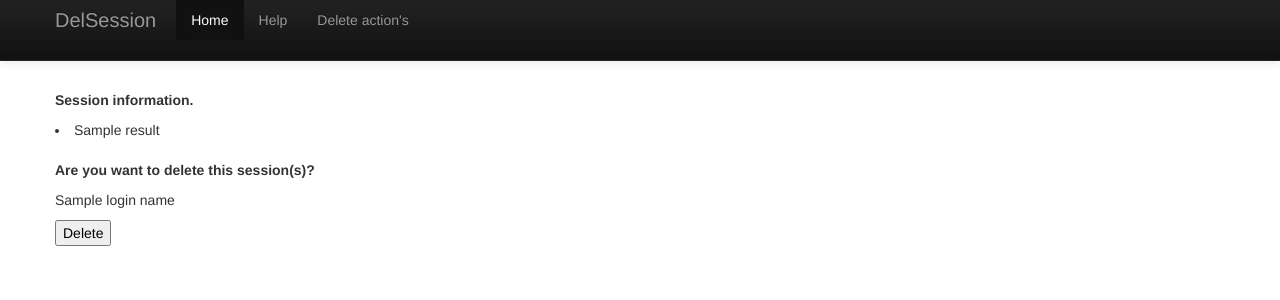
After one commit to cmltaWt0/ssc, a Flask app: template webclient/templates/deleter.html in a window 1280 px wide. The commit adds this page. Shown: the top 300 px of the page. Run offline with Flask 2, Linux system fonts and the light colour scheme; the template is opened without the code that fills it: most values are stand-ins (such as "Sample title", 1, 10 or a date in 2020).

Commit message:
Execution delete session after list session.

```diff
--- /dev/null
+++ b/webclient/templates/deleter.html
@@ -0,0 +1,20 @@
+{% extends "main.html" %}
+
+{% block container %}
+<div class="container">
+    <br><br><br><br>
+    <p><b>Session information.</b></p>
+        {% for i in result %}
+        <li>{{ i }}</li>
+        {% endfor %}
+        <form action="" method="post">
+            <br>
+            <p><b>Are you want to delete this session(s)?</b></p>
+            <p>{{ login_name }}</p>
+            <input type="hidden" name="login_del" value="{{login_name}}">
+            <p><input type=submit value='Delete'></p>
+        </form>
+
+
+</div>
+{% endblock %}
--- a/webclient/templates/main.html
+++ b/webclient/templates/main.html
@@ -29,7 +29,7 @@
                 <ul class="nav">
                     <li class="active"><a href="/">Home</a></li>
                     <li><a href=/help/>Help</a><br></li>
-                    <li><a href="/delsession/">Delete action's</a></li>
+                    <li><a href="/listsession/">Delete action's</a></li>
                 </ul>
             </div><!--/.nav-collapse -->
         </div>
--- a/webclient/webclient.py
+++ b/webclient/webclient.py
@@ -2,11 +2,10 @@
 
 # TODO ADD login feature
 # TODO ADD Database intergation (sqlite3) - display last action with related user
-# TODO ADD Execution delSession ONLY after listSession
 # TODO Reading config file once at start, not at any request.
 
 import socket
-import sqlite3
+#import sqlite3
 import ConfigParser
 
 from flask import Flask, render_template, request
@@ -44,11 +43,43 @@ def help():
     return render_template('help.html')
 
 
-@app.route('/delsession/', methods=['GET', 'POST'])
-def delsession():
-    if request.method == 'POST' and not request.form['login_name'].isspace():
+@app.route('/listsession/', methods=['GET', 'POST'])
+def listsession():
+    if request.method == 'POST' and 'login_del' in request.form:
+        login_name = request.form['login_del']
+        s = socket.socket(socket.AF_INET, socket.SOCK_STREAM)
+        host = fetcher('server_ip')['server_ip'][0]
+        port = int(fetcher('server_port')['server_port'][0])
 
-        if request.form['login'] == 'raw':
+        try:
+            s.connect((host, port))
+        except Exception as e:
+            return render_template('form.html', city=city, point=point, result=str(e))
+
+        else:
+            user = fetcher('user')['user'][0]
+            s.send(user)
+            response = s.recv(64)
+
+            if response == 'ok':
+                s.send(login_name)
+                response = s.recv(24)
+                if response == 'ok':
+                    s.send('del')
+                    msg = s.recv(1024)
+                    return render_template('form.html', city=city, point=point, result=msg.split('\n'))
+                else:
+                    return render_template('form.html', city=city, point=point, result=response)
+
+            else:
+                return render_template('form.html', city=city, point=point, result=response)
+        finally:
+            s.close()
+
+    elif request.method == 'POST' and 'login_name' in request.form and \
+            not request.form['login_name'].isspace():
+
+        if request.form['type'] == 'raw':
             login_name = request.form['login_name']
         else:
             try:
@@ -85,7 +116,11 @@ def delsession():
                 if response == 'ok':
                     s.send('list')
                     msg = s.recv(1024)
-                    return render_template('form.html', city=city, point=point, result=msg.split('\n'))
+                    if msg == 'No sessions were found which matched the search criteria.':
+                        return render_template('form.html', city=city, point=point,
+                                               result=msg.split('\n'), login_name=login_name)
+                    else:
+                        return render_template('deleter.html', result=msg.split('\n'), login_name=login_name)
                 else:
                     return render_template('form.html', city=city, point=point, result=response)
 
```
Also changed, not shown: webclient/templates/form.html (+6 -7 lines).
